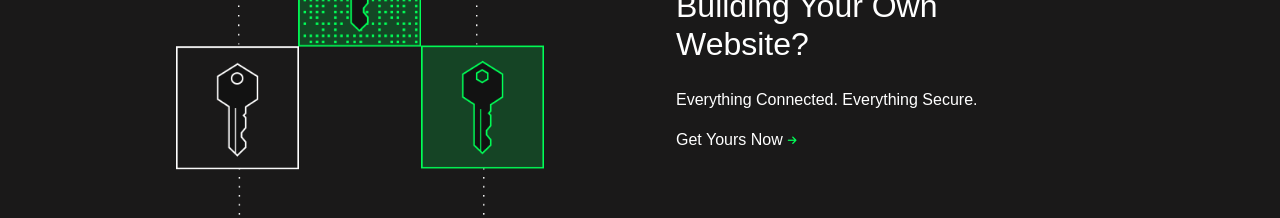
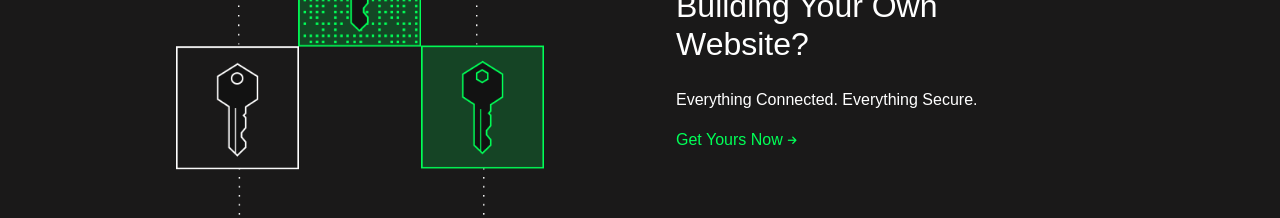
Before and after one commit to sujal1rai/All-Clones, a plain HTML site: page yashika/IT-Work-Clone/index.html in a window 1280 px wide. Shown: the part 1700-1918 px from the top of the page. Drawn offline with nearby package versions, Linux system fonts and the light colour scheme.

Commit message:
Update style.css

```diff
--- a/yashika/IT-Work-Clone/style.css
+++ b/yashika/IT-Work-Clone/style.css
@@ -82,7 +82,7 @@ body{
 .pg3-img img{
     height: 300px;
 }
-.pg3-text a{
+.pg3-text .pg3-btn a{
     text-decoration: none;
     color: #00ff57;
 }
```
